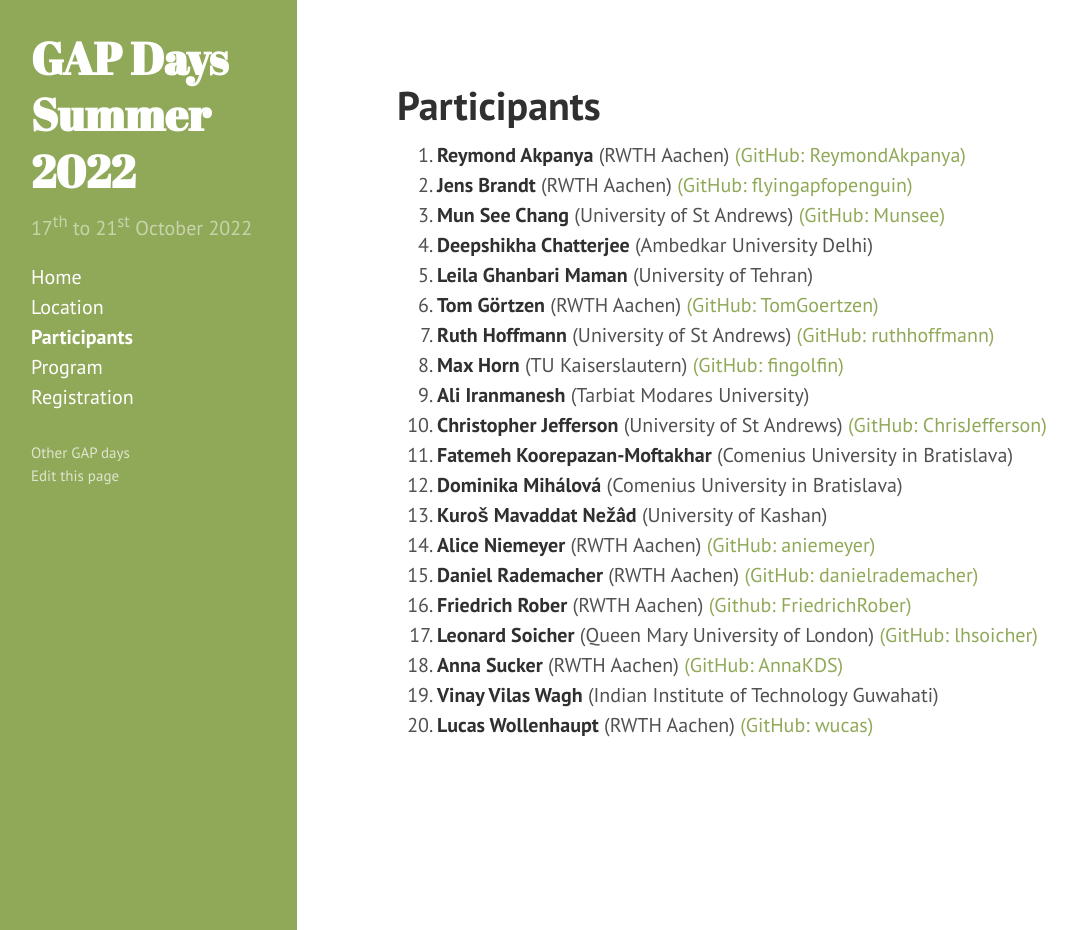
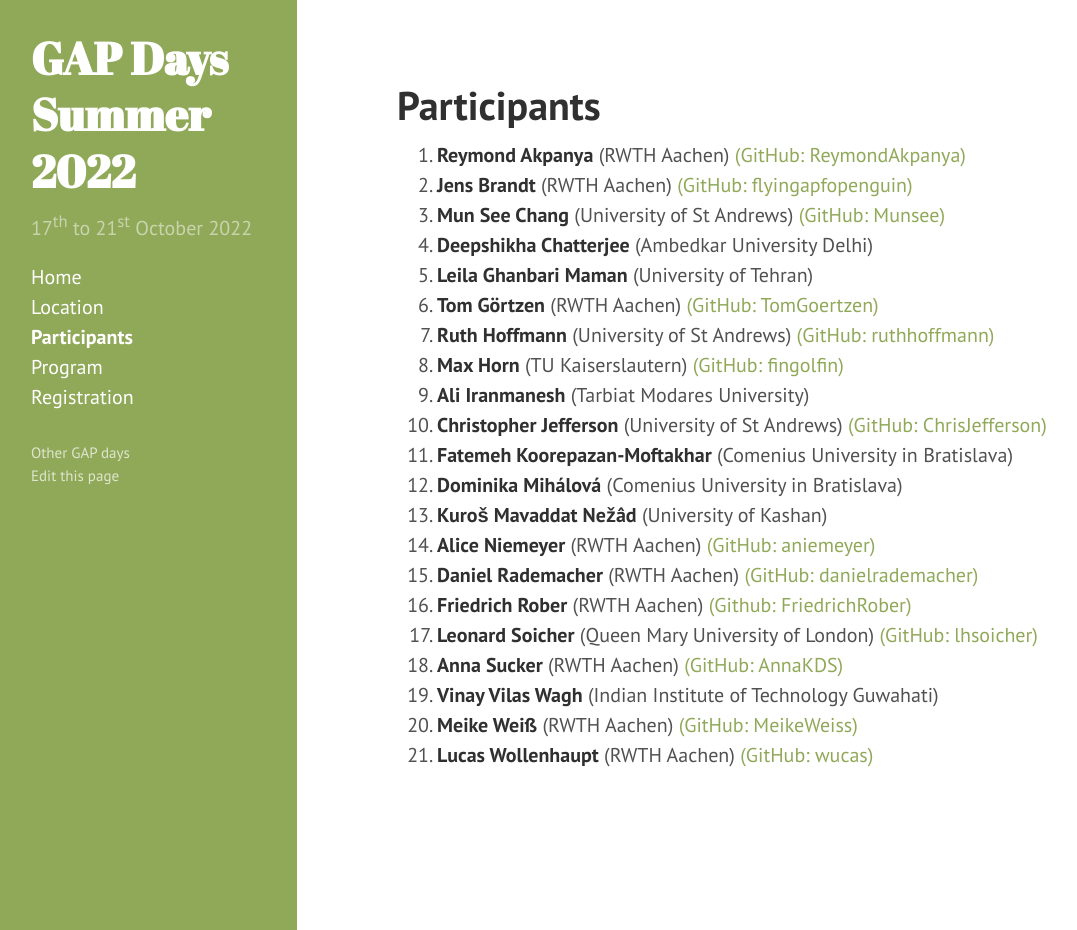
Before and after one commit to jazzcat/gapdays2022-summer, a Jekyll site: the page built from participants.md, in a window 1280 px wide and 930 px high. Shown: the whole window, without its empty margins (3-1080 px from the left). Built offline with Jekyll 4.4.1, drawn with Linux system fonts in a browser that asks for light colours.

Commit message:
Update participants.yml

```diff
--- a/_data/participants.yml
+++ b/_data/participants.yml
@@ -79,6 +79,11 @@
 - name: Vinay Vilas Wagh
   affiliation: Indian Institute of Technology Guwahati
 
+- name: Meike Weiß
+  affiliation: RWTH Aachen
+  links:
+    "GitHub: MeikeWeiss": https://github.com/MeikeWeiss
+
 - name: Lucas Wollenhaupt
   affiliation: RWTH Aachen
   links:
```
